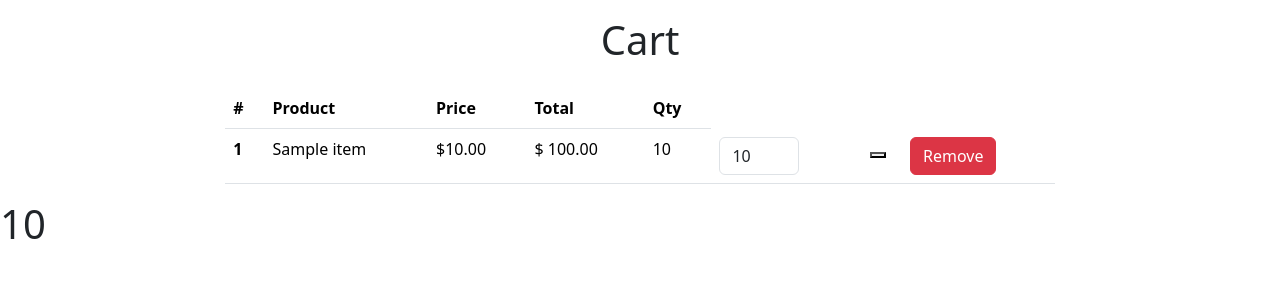
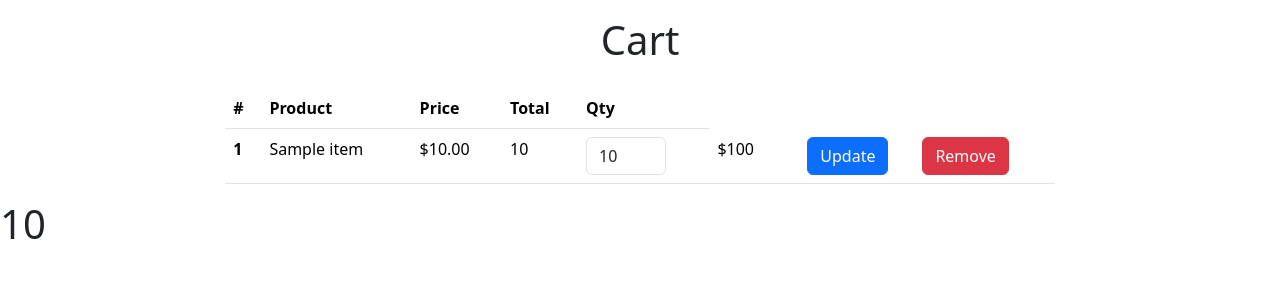
Before and after one commit to Tracey26/CatCentral, a Flask app: template templates/cart.html.jinja in a window 1280 px wide. Shown: the part 70-370 px from the top of the page. Run offline with Flask 3, Linux system fonts and the light colour scheme; the template is opened without the code that fills it: most values are stand-ins (such as "Sample title", 1, 10 or a date in 2020).

Commit message:
worked on cart

```diff
--- a/main.py
+++ b/main.py
@@ -114,6 +114,8 @@ def add_to_cart(product_id):
             `qty` = `qty` + {qty}
     """)
 
+    conn.close()
+    cursor.close()
 
     return redirect('/cart')
 
@@ -235,7 +237,7 @@ def cart():
 @flask_login.login_required
 def delete_cart(cart_id):
 
-    conn = connect_db
+    conn = connect_db()
 
     cursor = conn.cursor()
 
@@ -247,7 +249,7 @@ def delete_cart(cart_id):
     return redirect('/cart')
 
 
-@app.route("/cart/<cart_id>/delete", methods = ["POST", "GET"])
+@app.route("/cart/<cart_id>/update", methods = ["POST", "GET"])
 @flask_login.login_required
 def update_quantity(cart_id):
 
@@ -256,8 +258,8 @@ def update_quantity(cart_id):
 
     cursor.execute(f"""
     UPDATE `Cart`
-    SET `cart_id` = {cart_id}
-    WHERE `id` = {id};
+    SET `qty` = {cart_id}
+    WHERE `id` = {cart_id};
     """)
 
     cursor.close()
--- a/templates/cart.html.jinja
+++ b/templates/cart.html.jinja
@@ -31,13 +31,13 @@
                 <th scope="row">{{product['id']}}</th>
                 <td>{{product['product_name']}}</td>
                 <td>${{"%.2f" |format(product['price'])}}</td>
-                <td>$ {{"%.2f" |format(product['price'] * product['qty'])}}</td>
+
                 <td>{{product['qty']}}</td>
 
 
 
                 <td>
-                  <form id = "updateForm{{product['id']}}" action="/cart/{{product['id']}}/update" method = "post">
+                  <form id = "updateForm-{{product['id']}}" action="/cart/{{product['id']}}/update" method = "post">
                     <input
                       type="number"
                       class="form-control"
@@ -48,18 +48,16 @@
                       >
                   </form>
                 </td>
-
+                <td>${{ product['price']* product['qty']}}</td>
 
                 <td class="text-center">
+                  <button form = "updateForm-{{product['id']}}" type="submit" class="btn btn-primary">Update</button>
 
-                  <button form = "updateForm{{product['id']}}" type="submit" clas="btn btn-primary btn-sm">
-                  </button>
+                <form action="deleteForm-{{product['id']}}">
+                  <td><button class="btn btn-danger">Remove</button></td>
+                </form>
 
-                <form action="/cart/{{product['id']}}/del">
-                  <td><button form= "updateForm{{product['id']}}" type="submit" class="btn btn-danger">Remove</button></td>
-                </form>
             </tr>
-            </td>
 
             {% endfor %}
     </table>
@@ -67,6 +65,10 @@
 {% endif %}
 
 <h1>{{total}}</h1>
+  <form action="/checkout/" >
+
+  </form>
+
 
    <script src="https://cdn.jsdelivr.net/npm/bootstrap@5.3.3/dist/js/bootstrap.bundle.min.js" integrity="sha384-YvpcrYf0tY3lHB60NNkmXc5s9fDVZLESaAA55NDzOxhy9GkcIdslK1eN7N6jIeHz" crossorigin="anonymous"></script>
   </body>
```
